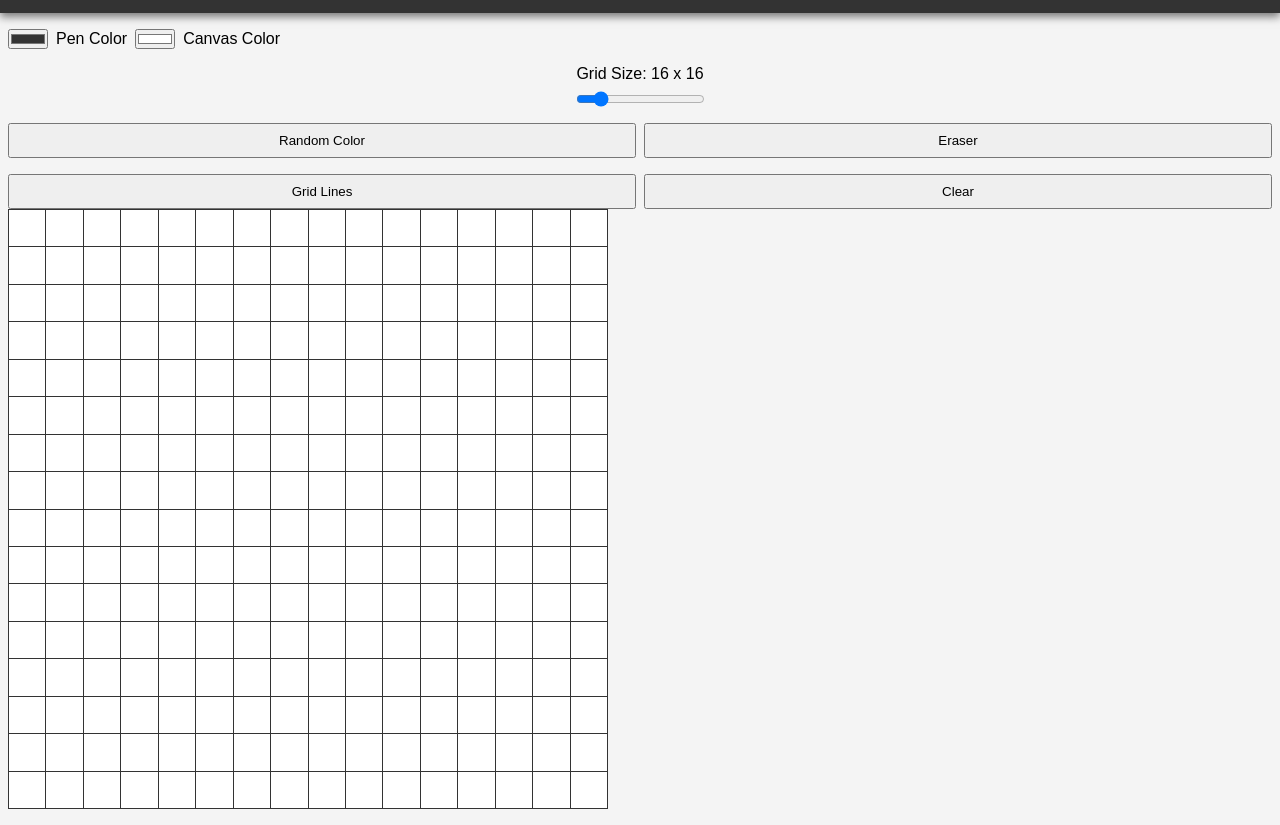
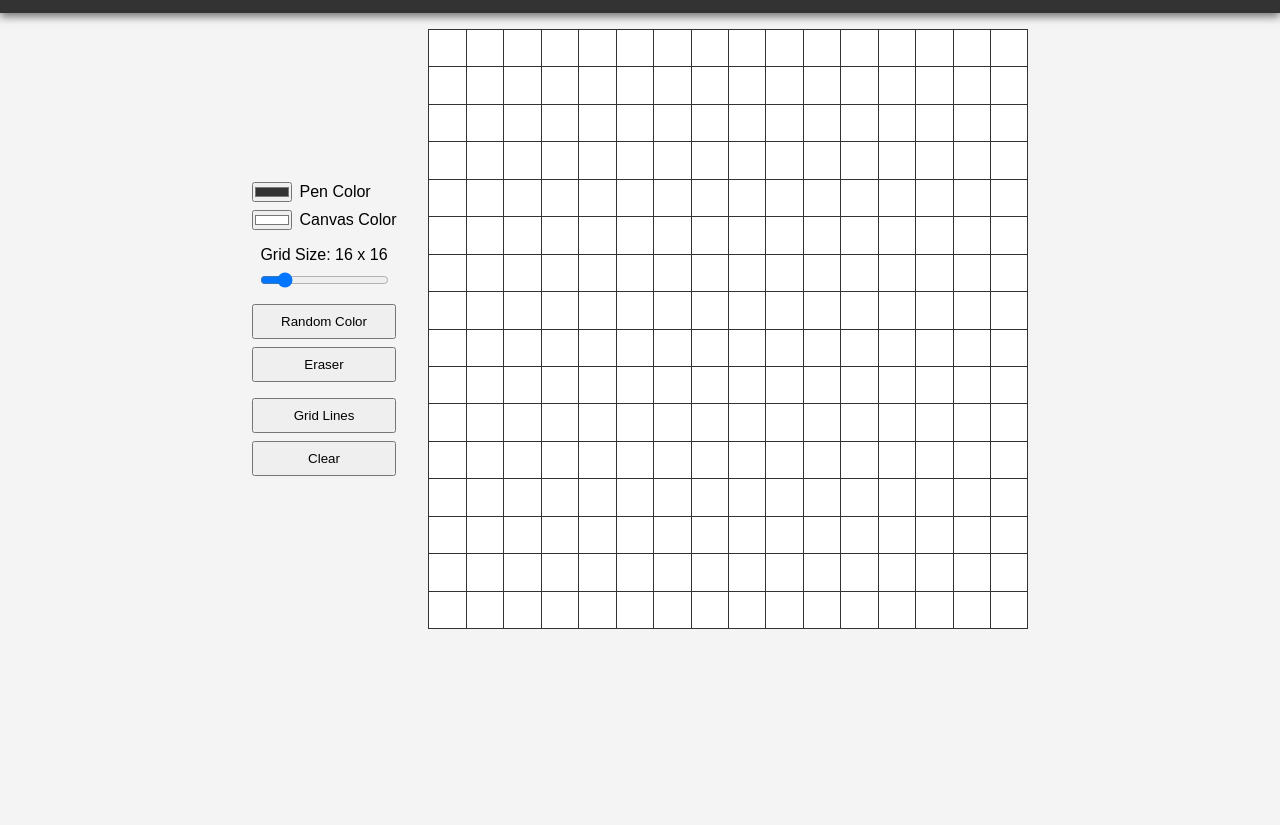
Before and after one commit to karolistech/etch-a-sketch, a website built with Vite: page index.html in a window 1280 px wide. Shown: the part 56-881 px from the top of the page. After the commit the page ends 800 px from the top, so only its background shows below. Built offline with nearby package versions, Linux system fonts and the light colour scheme.

Commit message:
feat: implement responsive layout

```diff
--- a/src/style.css
+++ b/src/style.css
@@ -22,6 +22,10 @@ body {
 
 .main {
   padding: 1rem 0.5rem;
+  display: flex;
+  flex-direction: column;
+  align-items: center;
+  gap: 2rem;
 }
 
 .controls {
@@ -72,3 +76,14 @@ body {
   border-bottom: 1px solid #333;
   border-left: 1px solid #333;
 }
+
+@media (min-width: 768px) {
+  .main {
+    flex-direction: row;
+    justify-content: center;
+  }
+
+  .controls__row {
+    flex-direction: column;
+  }
+}
```
